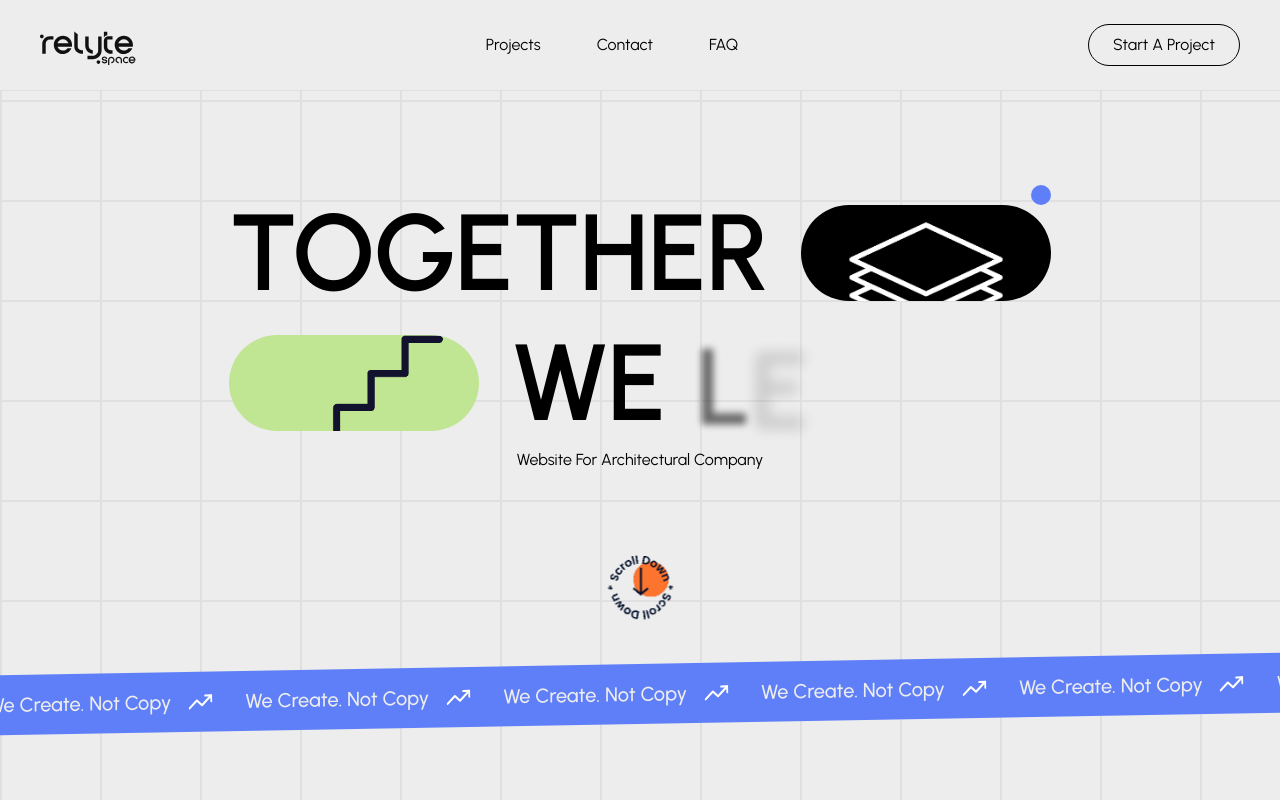
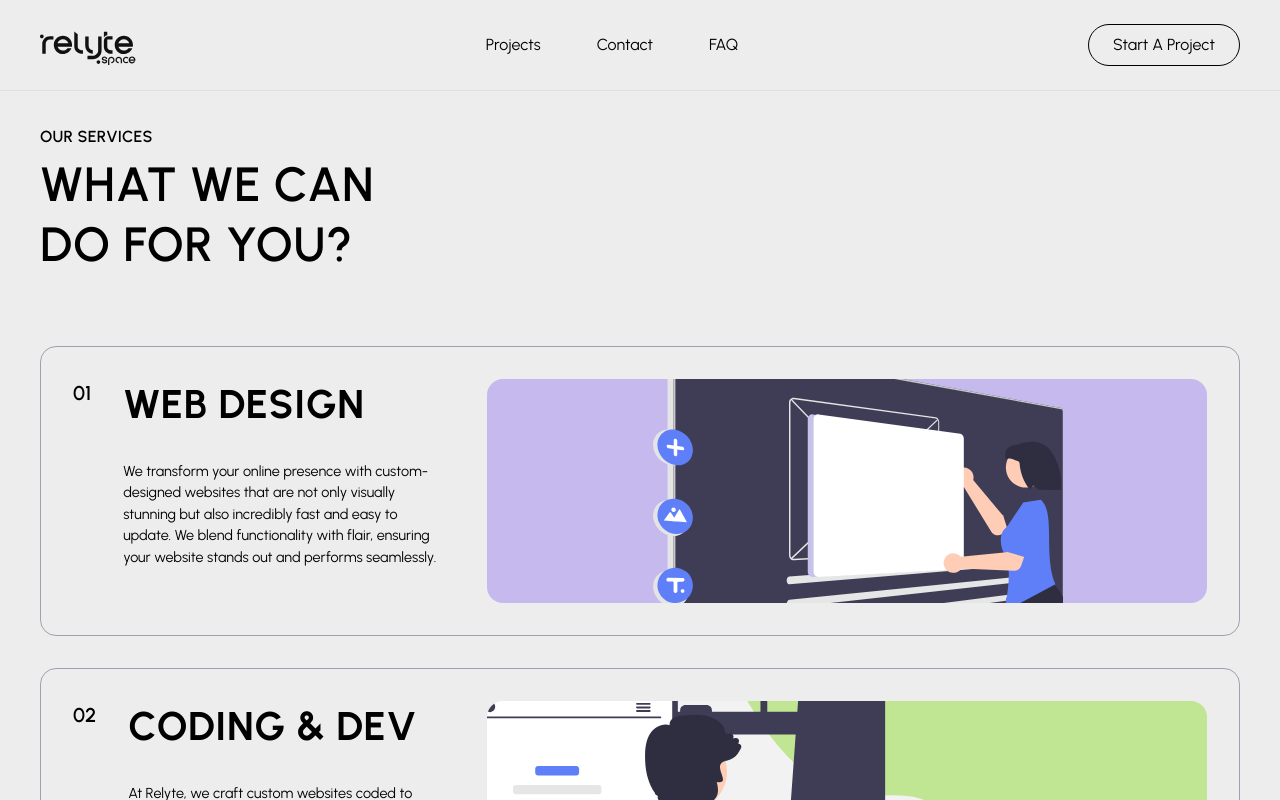
Before and after one commit to away1205/relyte-web, a Next.js app: page / in a window 1280 px wide. Shown: the top 800 px of the page. Built offline with nearby package versions, Linux system fonts and the light colour scheme.

Commit message:
add md:design to whatwedosection

```diff
--- a/app/_components/Header.jsx
+++ b/app/_components/Header.jsx
@@ -34,7 +34,7 @@ function Header() {
 
   return (
     <header
-      className='fixed bg-white w-screen border-b border-[#e0e0e0] z-40 md:px-10'
+      className='fixed bg-white w-screen border-b border-[#e0e0e0] z-40 md:px-glob-25'
       id='header'
     >
       <div className='flex justify-between items-center max-screen mx-auto py-6'>
--- a/app/_components/WhatWeDoSection.jsx
+++ b/app/_components/WhatWeDoSection.jsx
@@ -32,7 +32,7 @@ const cardList = [
 
 function WhatWeDoSection() {
   return (
-    <section className='max-screen w-full flex flex-col items-start gap-[4.5rem] my-32'>
+    <section className='max-screen w-full flex flex-col items-start gap-[4.5rem] my-32 max-lg:px-glob-25'>
       <FadeInAnim direction='' toggleActions='play none restart none'>
         <div className='flex flex-col justify-start gap-2'>
           <p className='uppercase h8'>Our Services</p>
@@ -71,21 +71,20 @@ function Card({ title, text, image, id, bgColor }) {
   return (
     <div className='flex px-8 py-8 gap-9 rounded-2xl border border-gray-400 flex-wrap flex-col md:flex-row'>
       <div className='flex basis-1/3'>
-        <div className='flex items-start mx-auto'>
-          <p className='font-semibold text-xl mr-8'>0{id}</p>
+        <div className='flex items-start mx-auto max-lg:flex-col'>
+          <p className='font-semibold lg:text-xl mr-8 max-lg:mb-6'>0{id}</p>
 
-          <div className='flex flex-col items-start gap-8'>
-            <h3 className='uppercase'>{title}</h3>
-            <p className='text-balance text-[0.9rem]'>{text}</p>
+          <div className='flex flex-col items-start md:gap-4 lg:gap-8'>
+            <h3 className='uppercase max-lg:text-[20px]'>{title}</h3>
+            <p className='text-balance max-lg:text-[0.75rem] lg:text-[0.9rem]'>
+              {text}
+            </p>
           </div>
         </div>
-
-        {/* <p className='font-semibold text-xl'>0{id}</p> */}
       </div>
 
-      {/* <img src={image} alt='Ilustrasi' className='' /> */}
       <div
-        className={`${bgColor} w-auto min-h-[14rem] grow shrink bg-auto bg-no-repeat ${
+        className={`${bgColor} w-auto min-h-[14rem] grow shrink md:bg-[length:400px_300px] lg:bg-auto bg-no-repeat  ${
           title == 'Coding & Dev' ? 'bg-[left]' : 'bg-[center]'
         } rounded-2xl`}
         style={{ backgroundImage: `url(${image})` }}
--- a/app/globals.css
+++ b/app/globals.css
@@ -110,6 +110,10 @@ body {
       line-height: 120%;
       letter-spacing: -0.05rem;
     }
+
+    .px-glob-25 {
+      padding: 0 2.5rem;
+    }
   }
 
   .h8 {
@@ -123,7 +127,7 @@ body {
   }
 
   .max-screen {
-    max-width: 1280px;
+    max-width: 1200px;
   }
 
   .bento-grid {
--- a/app/page.js
+++ b/app/page.js
@@ -26,9 +26,9 @@ function Home() {
     >
       {/* <Preloader /> */}
       <Header />
-      <HeroSection />
-      {/* <WhatWeDoSection />
-      <ProjectSection />
+      {/* <HeroSection /> */}
+      <WhatWeDoSection />
+      {/* <ProjectSection />
       <BenefitSection />
       <FaqSection />
       <CTASection />
```
